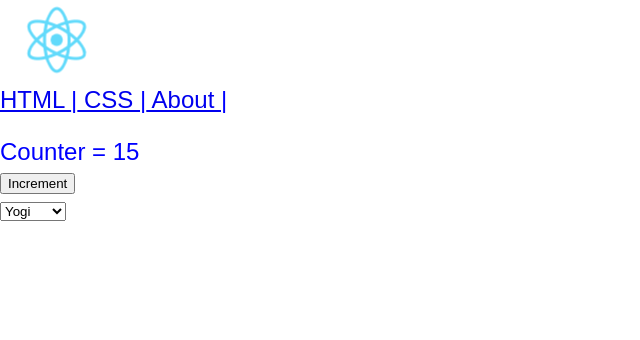
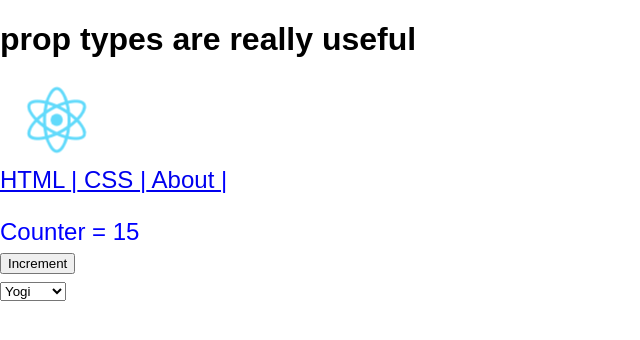
Before and after one commit to gaur-associates/react-sample-hooks, a React (Create React App) app: page / in a window 1280 px wide. Shown: the top 340 px of the page, without its empty margins (0-640 px from the left). Built offline with nearby package versions, Linux system fonts and the light colour scheme.

Commit message:
prop type demo

```diff
--- a/src/App.js
+++ b/src/App.js
@@ -10,6 +10,7 @@ import { Link, Route } from 'react-router-dom';
 import Html from './routes/html';
 import Css from './routes/css';
 import About from './routes/about';
+import Title from './Title';
 
 import { StyleRoot } from 'radium';
 
@@ -23,6 +24,7 @@ class App extends Component {
   render() {
     return (
       <StyleRoot>
+        <Title name = "prop types are really useful"/>
         <div style={this.divStyle}>
           <div >
             <img src={logo} className="App-logo" alt="logo" />
--- /dev/null
+++ b/src/Title.js
@@ -0,0 +1,6 @@
+import React from 'react'
+const title = (props) => {
+    return (<h1> {props.name} </h1>)
+}
+
+export default title;
```
